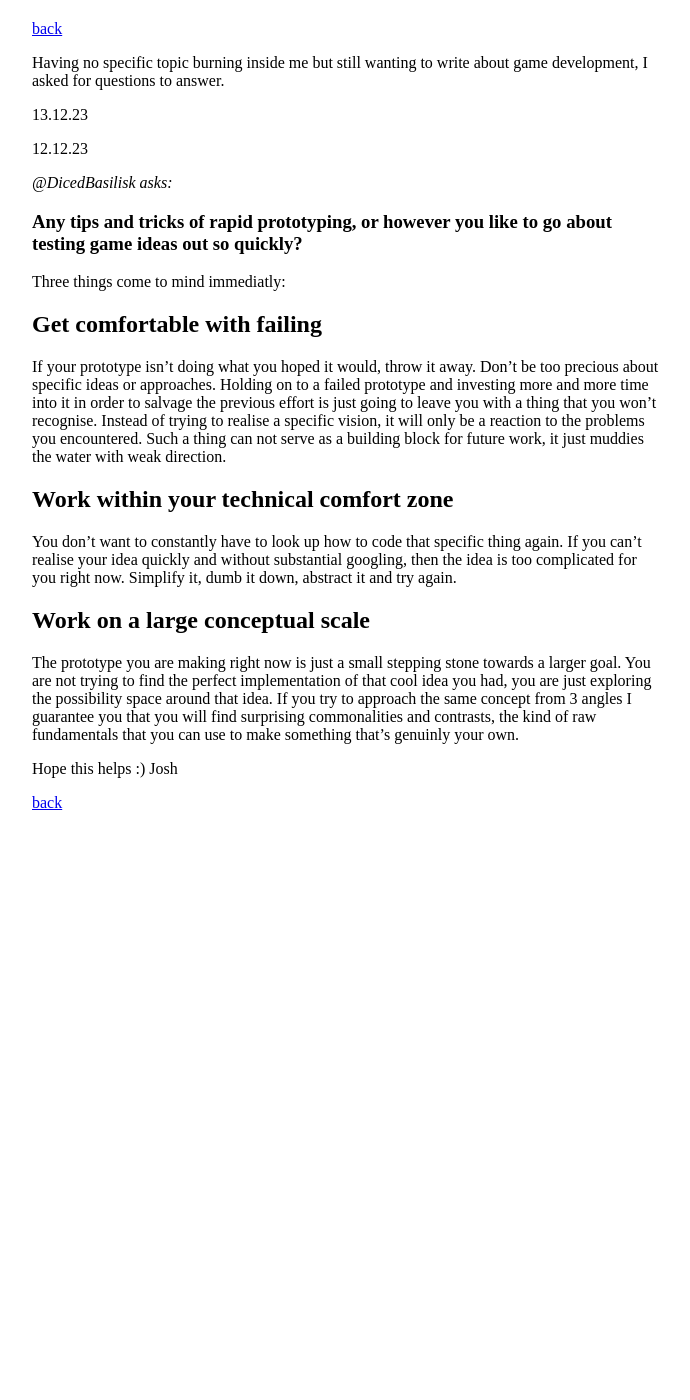
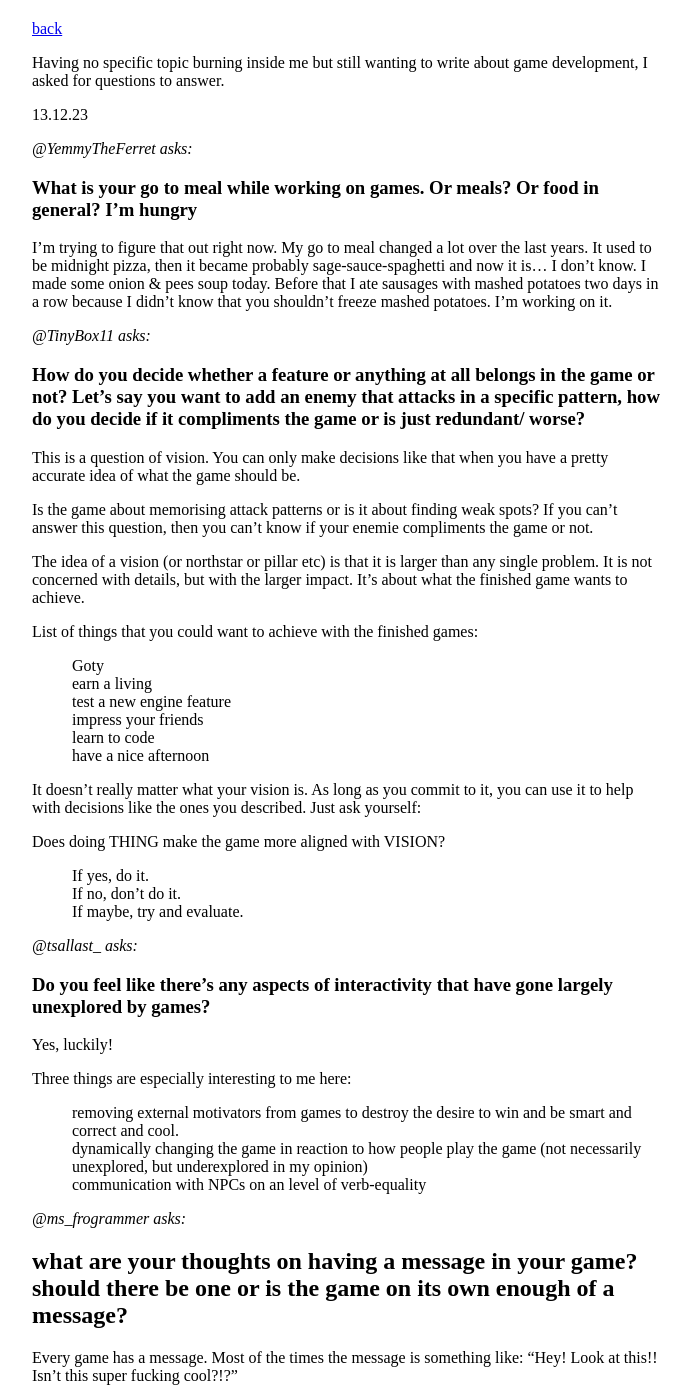
Before and after one commit to stuffedwombat/stuffedwombat.github.io, a Jekyll site: the page built from qa.md, in a window 1280 px wide and 1400 px high. Shown: the whole window, without its empty margins (292-982 px from the left). Built offline with Jekyll 4.4.1, drawn with Linux system fonts in a browser that asks for light colours; our own code applies the rules of GitHub Pages for plain Markdown files; comment, search, counter and statistics services are not loaded; some of the changed text lies outside the part shown.

Commit message:
Update qa.md

```diff
--- a/qa.md
+++ b/qa.md
@@ -4,6 +4,55 @@ Having no specific topic burning inside me but still wanting to write about game
 
 13.12.23
 
+*@YemmyTheFerret asks:*
+### What is your go to meal while working on games. Or meals? Or food in general? I'm hungry
+I'm trying to figure that out right now. My go to meal changed a lot over the last years. It used to be midnight pizza, then it became probably sage-sauce-spaghetti and now it is... I don't know. I made some onion & pees soup today. Before that I ate sausages with mashed potatoes two days in a row because I didn't know that you shouldn't freeze mashed potatoes. I'm working on it.
+
+*@TinyBox11 asks:*
+### How do you decide whether a feature or anything at all belongs in the game or not? Let’s say you want to add an enemy that attacks in a specific pattern, how do you decide if it compliments the game or is just redundant/ worse?
+
+This is a question of vision. You can only make decisions like that when you have a pretty accurate idea of what the game should be.
+
+Is the game about memorising attack patterns or is it about finding weak spots? If you can't answer this question, then you can't know if your enemie compliments the game or not.
+
+The idea of a vision (or northstar or pillar etc) is that it is larger than any single problem. It is not concerned with details, but with the larger impact. It's about what the finished game wants to achieve.
+
+List of things that you could want to achieve with the finished games:
+- Goty
+- earn a living
+- test a new engine feature
+- impress your friends
+- learn to code
+- have a nice afternoon
+
+It doesn't really matter what your vision is. As long as you commit to it, you can use it to help with decisions like the ones you described.
+Just ask yourself:
+
+Does doing THING make the game more aligned with VISION?
+- If yes, do it.
+- If no, don't do it.
+- If maybe, try and evaluate.
+
+*@tsallast_ asks:*
+### Do you feel like there's any aspects of interactivity that have gone largely unexplored by games?
+
+Yes, luckily!
+
+ Three things are especially interesting to me here:
+- removing external motivators from games to destroy the desire to win and be smart and correct and cool.
+- dynamically changing the game in reaction to how people play the game (not necessarily unexplored, but underexplored in my opinion)
+- communication with NPCs on an level of verb-equality
+
+
+
+*@ms_frogrammer asks:*
+## what are your thoughts on having a message in your game? should there be one or is the game on its own enough of a message?
+
+Every game has a message. Most of the times the message is something like: "Hey! Look at this!! Isn't this super fucking cool?!?"
+
+You can make games for any reason whatsoever. Most people make games because they love games. You can love more than one thing though.
+
+Actually, I would highly recommend it.
 
 
 
```
